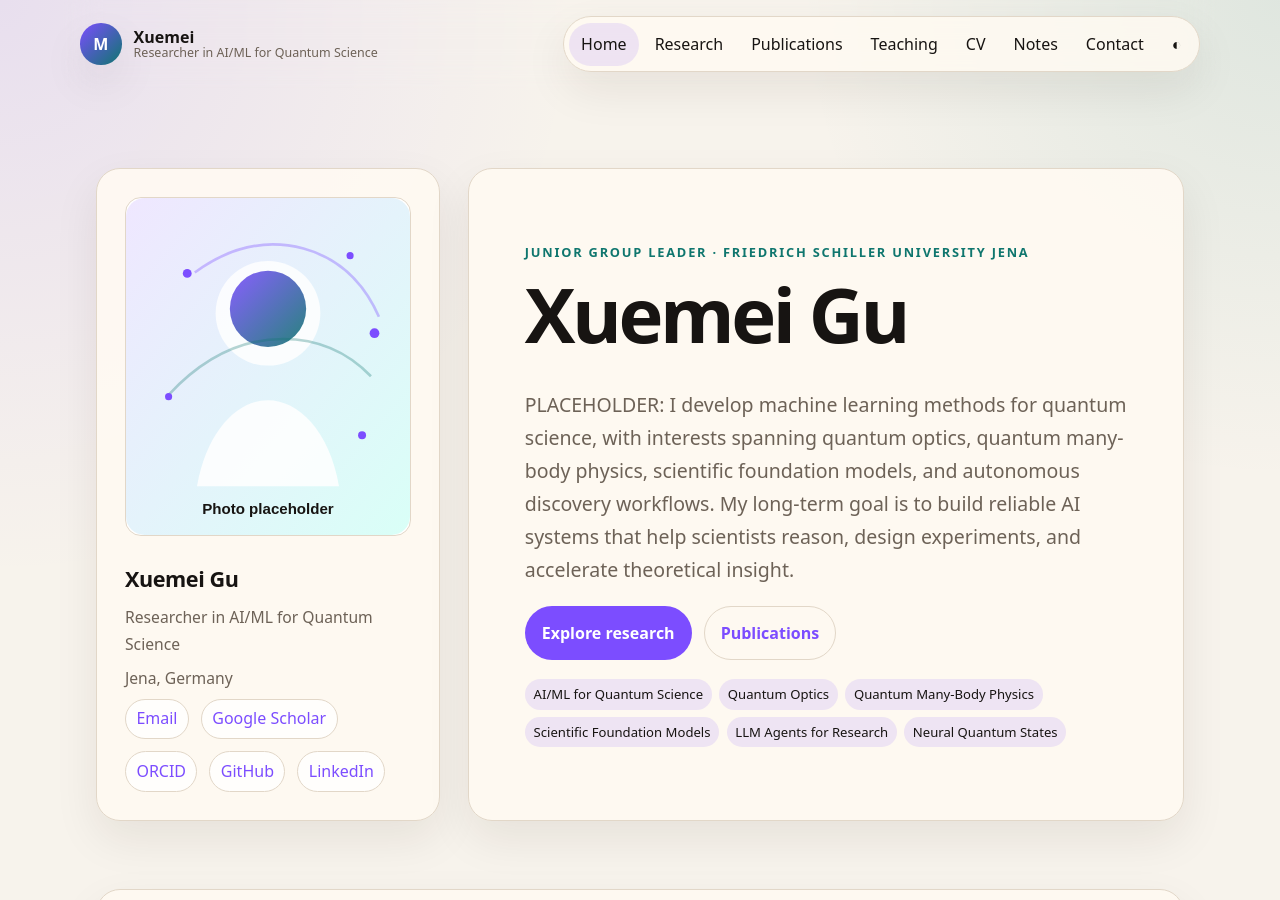
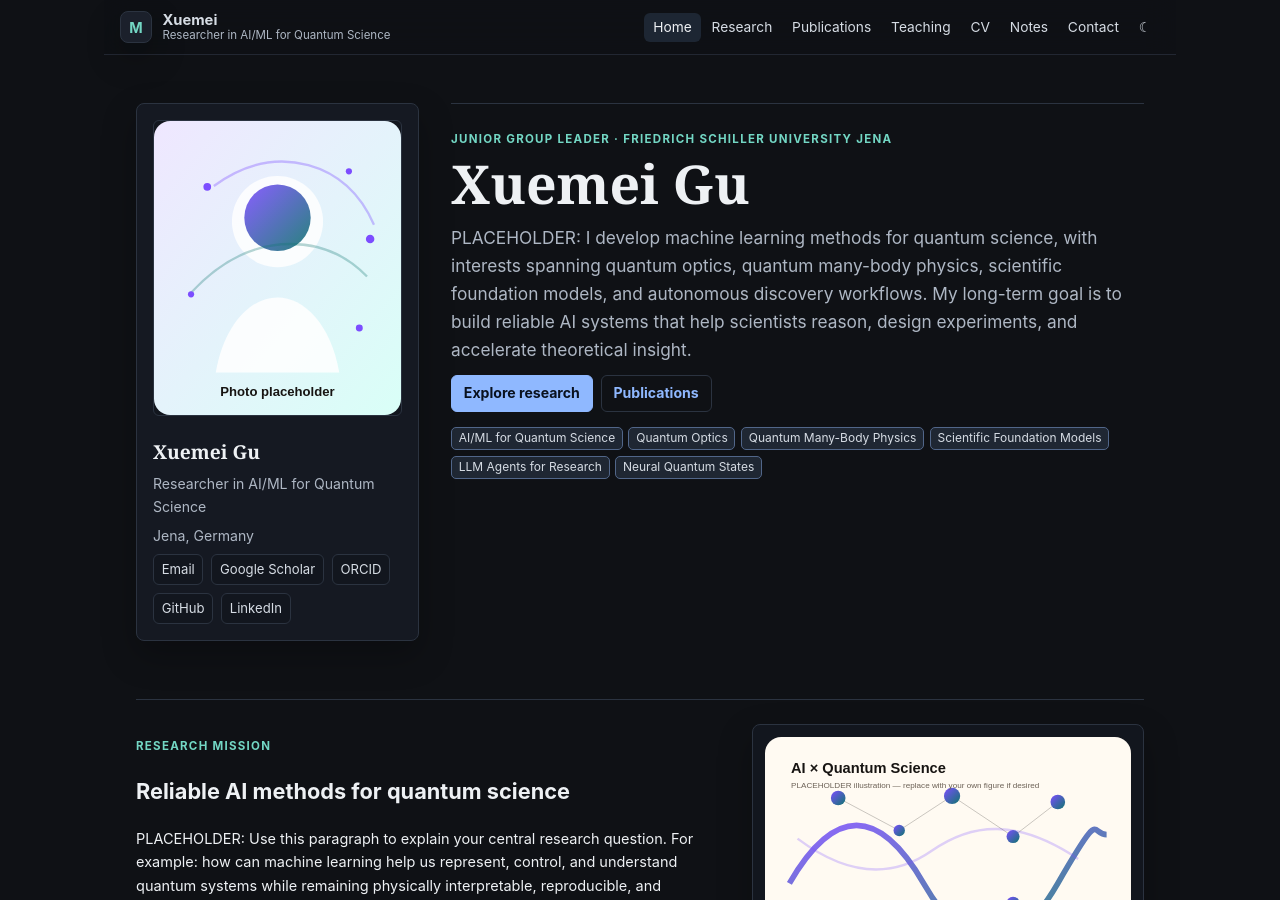
Before and after one commit to XuemeiGu/xuemeigu.github.io, a Jekyll site: the page built from index.md, in a window 1280 px wide and 900 px high. Built offline with Jekyll 4.4.1, drawn with Linux system fonts in a browser that asks for light colours.

Commit message:
update style

```diff
--- a/_includes/head.html
+++ b/_includes/head.html
@@ -3,7 +3,7 @@
   <meta name="viewport" content="width=device-width, initial-scale=1">
   <title>{% if page.title %}{{ page.title }} · {% endif %}{{ site.title }}</title>
   <meta name="description" content="{{ page.description | default: site.description | strip_html | normalize_whitespace }}">
-  <meta name="theme-color" content="#f7f3ec">
+  <meta name="theme-color" content="#0f1115">
   <meta property="og:title" content="{% if page.title %}{{ page.title }} · {% endif %}{{ site.title }}">
   <meta property="og:description" content="{{ page.description | default: site.description | strip_html | normalize_whitespace }}">
   <meta property="og:type" content="website">
--- a/_includes/header.html
+++ b/_includes/header.html
@@ -13,6 +13,6 @@
     {% for item in site.data.navigation %}
       <a href="{{ item.url | relative_url }}" {% if page.url == item.url %}aria-current="page"{% endif %}>{{ item.label }}</a>
     {% endfor %}
-    <button class="theme-toggle" type="button" aria-label="Toggle dark mode">◐</button>
+    <button class="theme-toggle" type="button" aria-label="Toggle color theme">☾</button>
   </nav>
 </header>
--- a/assets/css/main.css
+++ b/assets/css/main.css
@@ -1,29 +1,35 @@
 :root {
-  --bg: #f7f3ec;
-  --surface: #fffaf2;
-  --surface-strong: #ffffff;
-  --text: #171412;
-  --muted: #6d6257;
-  --line: #e2d7c8;
-  --accent: #7c4dff;
-  --accent-2: #0f766e;
-  --accent-soft: rgba(124, 77, 255, 0.12);
-  --shadow: 0 18px 45px rgba(34, 25, 18, 0.08);
-  --radius: 24px;
-  --max-width: 1120px;
+  color-scheme: dark;
+  --bg: #0f1115;
+  --surface: #151922;
+  --surface-strong: #1b202b;
+  --surface-subtle: #12161e;
+  --text: #eef1f4;
+  --muted: #aeb7c4;
+  --muted-strong: #d6dce4;
+  --line: #2b3340;
+  --accent: #8fb8ff;
+  --accent-2: #73d7c4;
+  --accent-soft: rgba(143, 184, 255, 0.13);
+  --shadow: 0 14px 34px rgba(0, 0, 0, 0.26);
+  --radius: 8px;
+  --max-width: 1040px;
 }
 
-:root[data-theme="dark"] {
-  --bg: #111217;
-  --surface: #191b23;
-  --surface-strong: #222532;
-  --text: #f4efe6;
-  --muted: #bbb2a6;
-  --line: #333746;
-  --accent: #b69cff;
-  --accent-2: #5eead4;
-  --accent-soft: rgba(182, 156, 255, 0.16);
-  --shadow: 0 18px 45px rgba(0, 0, 0, 0.25);
+:root[data-theme="light"] {
+  color-scheme: light;
+  --bg: #f6f7f9;
+  --surface: #ffffff;
+  --surface-strong: #ffffff;
+  --surface-subtle: #eef2f6;
+  --text: #171b21;
+  --muted: #5d6876;
+  --muted-strong: #333b46;
+  --line: #d8dee6;
+  --accent: #245fa8;
+  --accent-2: #177b6f;
+  --accent-soft: rgba(36, 95, 168, 0.1);
+  --shadow: 0 12px 28px rgba(20, 28, 38, 0.08);
 }
 
 * {
@@ -36,22 +42,22 @@
 
 body {
   margin: 0;
-  font-family: ui-sans-serif, system-ui, -apple-system, BlinkMacSystemFont, "Segoe UI", sans-serif;
-  font-size: 16px;
-  line-height: 1.7;
-  background:
-    radial-gradient(circle at top left, var(--accent-soft), transparent 36rem),
-    radial-gradient(circle at top right, rgba(15, 118, 110, 0.10), transparent 30rem),
-    var(--bg);
+  background: var(--bg);
   color: var(--text);
+  font-family: "Inter", ui-sans-serif, system-ui, -apple-system, BlinkMacSystemFont, "Segoe UI", sans-serif;
+  font-size: 14.5px;
+  line-height: 1.62;
+  text-rendering: optimizeLegibility;
 }
 
 a {
   color: var(--accent);
   text-decoration: none;
+  text-underline-offset: 0.18em;
 }
 
 a:hover {
+  color: var(--accent-2);
   text-decoration: underline;
 }
 
@@ -60,13 +66,17 @@
   height: auto;
 }
 
+p {
+  margin: 0.65rem 0;
+}
+
 .skip-link {
   position: absolute;
   left: -999px;
   top: 0;
   background: var(--text);
   color: var(--bg);
-  padding: 0.75rem 1rem;
+  padding: 0.55rem 0.8rem;
   z-index: 100;
 }
 
@@ -84,49 +94,66 @@
   justify-content: space-between;
   max-width: calc(var(--max-width) + 2rem);
   margin: 0 auto;
-  padding: 1rem;
+  padding: 0.7rem 1rem;
+  border-bottom: 1px solid color-mix(in srgb, var(--line) 70%, transparent);
+  background: color-mix(in srgb, var(--bg) 86%, transparent);
   backdrop-filter: blur(16px);
 }
 
 .brand {
   display: inline-flex;
   align-items: center;
-  gap: 0.75rem;
+  gap: 0.65rem;
+  min-width: 0;
   color: var(--text);
   text-decoration: none;
 }
 
+.brand:hover {
+  text-decoration: none;
+}
+
 .brand-mark {
-  width: 2.6rem;
-  height: 2.6rem;
+  width: 2rem;
+  height: 2rem;
   display: inline-grid;
+  flex: 0 0 auto;
   place-items: center;
-  border-radius: 50%;
-  background: linear-gradient(135deg, var(--accent), var(--accent-2));
-  color: white;
-  font-weight: 800;
+  border: 1px solid var(--line);
+  border-radius: var(--radius);
+  background: var(--surface-strong);
+  color: var(--accent-2);
+  font-size: 0.9rem;
+  font-weight: 750;
   box-shadow: var(--shadow);
 }
 
 .brand-text {
   display: grid;
+  min-width: 0;
   line-height: 1.15;
 }
 
+.brand-text strong {
+  overflow: hidden;
+  color: var(--muted-strong);
+  font-size: 0.92rem;
+  text-overflow: ellipsis;
+  white-space: nowrap;
+}
+
 .brand-text small {
+  overflow: hidden;
   color: var(--muted);
-  font-size: 0.78rem;
+  font-size: 0.72rem;
+  text-overflow: ellipsis;
+  white-space: nowrap;
 }
 
 .site-nav {
   display: flex;
   align-items: center;
-  gap: 0.25rem;
-  padding: 0.35rem;
-  border: 1px solid var(--line);
-  border-radius: 999px;
-  background: color-mix(in srgb, var(--surface) 82%, transparent);
-  box-shadow: var(--shadow);
+  gap: 0.12rem;
 }
 
 .site-nav a,
@@ -134,15 +161,17 @@
 .nav-toggle {
   border: 0;
   background: transparent;
-  color: var(--text);
+  color: var(--muted-strong);
   font: inherit;
   cursor: pointer;
 }
 
 .site-nav a,
 .theme-toggle {
-  padding: 0.5rem 0.75rem;
-  border-radius: 999px;
+  padding: 0.38rem 0.56rem;
+  border-radius: 6px;
+  font-size: 0.86rem;
+  line-height: 1.2;
   white-space: nowrap;
 }
 
@@ -150,70 +179,78 @@
 .site-nav a:hover,
 .theme-toggle:hover {
   background: var(--accent-soft);
+  color: var(--text);
   text-decoration: none;
 }
 
 .nav-toggle {
   display: none;
-  font-size: 1.5rem;
+  padding: 0.25rem 0.45rem;
+  font-size: 1.25rem;
 }
 
 .site-main {
   max-width: var(--max-width);
   margin: 0 auto;
-  padding: 1rem;
+  padding: 0 1rem 1rem;
 }
 
 .hero-grid {
   display: grid;
-  grid-template-columns: minmax(260px, 0.72fr) minmax(0, 1.5fr);
-  gap: 1.75rem;
-  align-items: stretch;
-  min-height: 68vh;
-  padding: 4rem 0 3rem;
+  grid-template-columns: minmax(220px, 0.58fr) minmax(0, 1.42fr);
+  gap: 2rem;
+  align-items: start;
+  padding: 3rem 0 2.2rem;
 }
 
 .hero-copy,
-.profile-card,
 .content-section,
 .page-hero {
+  border-top: 1px solid var(--line);
+}
+
+.profile-card,
+.card,
+.filter-panel,
+.visual-card {
   border: 1px solid var(--line);
   border-radius: var(--radius);
-  background: color-mix(in srgb, var(--surface) 92%, transparent);
+  background: var(--surface);
   box-shadow: var(--shadow);
 }
 
 .hero-copy {
-  padding: clamp(2rem, 4.5vw, 3.5rem);
-  display: flex;
-  flex-direction: column;
-  justify-content: center;
+  padding: 1.6rem 0 0;
 }
 
 .hero-copy h1,
 .page-hero h1,
 .prose h1 {
-  font-size: clamp(2.35rem, 6vw, 4.75rem);
-  line-height: 1.02;
-  letter-spacing: -0.045em;
-  margin: 0.2rem 0 1rem;
+  margin: 0.18rem 0 0.7rem;
+  color: var(--text);
+  font-family: Georgia, "Times New Roman", serif;
+  font-size: clamp(2rem, 4.2vw, 3.35rem);
+  font-weight: 650;
+  letter-spacing: 0;
+  line-height: 1.08;
 }
 
 .hero-copy .lead,
 .page-hero .lead,
 .prose .lead {
-  font-size: clamp(1.02rem, 1.6vw, 1.22rem);
+  max-width: 70ch;
   color: var(--muted);
-  max-width: 68ch;
+  font-size: clamp(0.98rem, 1.35vw, 1.08rem);
+  line-height: 1.62;
 }
 
 .eyebrow {
-  margin: 0 0 0.5rem;
+  margin: 0 0 0.42rem;
   color: var(--accent-2);
-  font-size: 0.8rem;
+  font-size: 0.72rem;
+  font-weight: 750;
+  letter-spacing: 0.11em;
   text-transform: uppercase;
-  letter-spacing: 0.14em;
-  font-weight: 800;
 }
 
 .hero-actions,
@@ -223,7 +260,7 @@
 .filter-buttons {
   display: flex;
   flex-wrap: wrap;
-  gap: 0.75rem;
+  gap: 0.5rem;
   align-items: center;
 }
 
@@ -231,19 +268,23 @@
   display: inline-flex;
   align-items: center;
   justify-content: center;
-  gap: 0.4rem;
-  padding: 0.78rem 1rem;
-  border-radius: 999px;
+  gap: 0.35rem;
+  padding: 0.56rem 0.74rem;
+  border: 1px solid var(--accent);
+  border-radius: 6px;
   background: var(--accent);
-  color: white;
-  font-weight: 750;
+  color: #09111f;
+  font-size: 0.88rem;
+  font-weight: 720;
+  line-height: 1.2;
   text-decoration: none;
-  border: 1px solid transparent;
 }
 
 .button:hover {
+  background: var(--accent-2);
+  border-color: var(--accent-2);
+  color: #07120f;
   text-decoration: none;
-  transform: translateY(-1px);
 }
 
 .button.secondary {
@@ -252,66 +293,88 @@
   border-color: var(--line);
 }
 
+.button.secondary:hover {
+  color: var(--accent-2);
+  border-color: var(--accent-2);
+}
+
 .button.small {
-  padding: 0.55rem 0.8rem;
-  font-size: 0.92rem;
+  padding: 0.42rem 0.62rem;
+  font-size: 0.82rem;
 }
 
 .profile-card {
-  padding: 1.75rem;
-  align-self: center;
+  padding: 1rem;
+  align-self: start;
   text-align: left;
 }
 
 .profile-photo {
   width: 100%;
-  border-radius: calc(var(--radius) - 8px);
+  border-radius: 6px;
   border: 1px solid var(--line);
-  background: var(--surface-strong);
+  background: var(--surface-subtle);
 }
 
 .profile-card h2 {
-  margin: 1rem 0 0.2rem;
-  font-size: 1.35rem;
-  letter-spacing: -0.02em;
+  margin: 0.85rem 0 0.2rem;
+  color: var(--text);
+  font-family: Georgia, "Times New Roman", serif;
+  font-size: 1.2rem;
+  font-weight: 650;
+  letter-spacing: 0;
 }
 
 .profile-card p {
-  margin: 0.45rem 0;
+  margin: 0.38rem 0;
   color: var(--muted);
-  font-size: 0.98rem;
+  font-size: 0.88rem;
 }
 
 .profile-links a,
 .link-row a,
 .footer-links a {
-  padding: 0.35rem 0.65rem;
+  padding: 0.25rem 0.48rem;
   border: 1px solid var(--line);
-  border-radius: 999px;
-  background: color-mix(in srgb, var(--surface-strong) 80%, transparent);
+  border-radius: 6px;
+  background: var(--surface-subtle);
+  color: var(--muted-strong);
+  font-size: 0.82rem;
+}
+
+.profile-links a:hover,
+.link-row a:hover,
+.footer-links a:hover {
+  border-color: var(--accent-2);
+  color: var(--accent-2);
+  text-decoration: none;
 }
 
 .content-section,
 .page-hero {
-  padding: clamp(1.3rem, 4vw, 2.5rem);
-  margin: 1.3rem 0;
+  padding: 1.45rem 0 0;
+  margin: 1.45rem 0;
 }
 
 .page-hero.compact {
-  margin-top: 3rem;
+  margin-top: 2.2rem;
 }
 
 .split {
   display: grid;
-  grid-template-columns: minmax(0, 1fr) minmax(260px, 0.75fr);
-  gap: 2rem;
+  grid-template-columns: minmax(0, 1.06fr) minmax(220px, 0.7fr);
+  gap: 1.4rem;
   align-items: center;
 }
 
 .visual-card {
-  padding: 1rem;
-  border-radius: calc(var(--radius) - 8px);
-  background: linear-gradient(135deg, var(--accent-soft), rgba(15, 118, 110, 0.08));
+  padding: 0.75rem;
+  background: var(--surface-subtle);
+}
+
+.visual-card img {
+  display: block;
+  border-radius: 6px;
 }
 
 .section-heading {
@@ -319,19 +382,23 @@
   justify-content: space-between;
   gap: 1rem;
   align-items: end;
-  margin-bottom: 1rem;
+  margin-bottom: 0.85rem;
 }
 
 .section-heading h2,
 .prose h2 {
-  margin: 0.2rem 0 0;
-  font-size: clamp(1.45rem, 2.5vw, 2.15rem);
-  letter-spacing: -0.03em;
+  margin: 0.15rem 0 0;
+  color: var(--text);
+  font-family: Georgia, "Times New Roman", serif;
+  font-size: clamp(1.25rem, 2vw, 1.72rem);
+  font-weight: 650;
+  letter-spacing: 0;
+  line-height: 1.2;
 }
 
 .card-grid {
   display: grid;
-  gap: 1rem;
+  gap: 0.8rem;
 }
 
 .card-grid.two {
@@ -344,84 +411,94 @@
 
 .stack {
   display: grid;
-  gap: 1rem;
+  gap: 0.8rem;
 }
 
 .card {
-  padding: 1.2rem;
-  border: 1px solid var(--line);
-  border-radius: calc(var(--radius) - 8px);
-  background: var(--surface-strong);
+  padding: 0.95rem;
 }
 
 .card h3 {
-  margin: 0.25rem 0 0.5rem;
-  font-size: 1.12rem;
+  margin: 0.22rem 0 0.38rem;
+  color: var(--text);
+  font-size: 1rem;
+  line-height: 1.35;
 }
 
 .card p {
   color: var(--muted);
+  font-size: 0.9rem;
 }
 
 .card-meta {
   display: flex;
   flex-wrap: wrap;
-  gap: 0.45rem;
+  gap: 0.35rem;
   color: var(--muted);
-  font-size: 0.86rem;
+  font-size: 0.76rem;
 }
 
 .card-meta span {
-  padding: 0.2rem 0.5rem;
+  padding: 0.14rem 0.38rem;
   border: 1px solid var(--line);
-  border-radius: 999px;
+  border-radius: 5px;
+  background: var(--surface-subtle);
 }
 
 .tag-row {
   display: flex;
   flex-wrap: wrap;
-  gap: 0.45rem;
-  margin-top: 0.8rem;
+  gap: 0.35rem;
+  margin-top: 0.65rem;
 }
 
 .spacious {
-  margin-top: 1.2rem;
+  margin-top: 0.95rem;
 }
 
 .tag {
   display: inline-flex;
-  padding: 0.25rem 0.55rem;
-  border-radius: 999px;
+  padding: 0.16rem 0.42rem;
+  border: 1px solid color-mix(in srgb, var(--accent) 38%, var(--line));
+  border-radius: 5px;
   background: var(--accent-soft);
-  color: var(--text);
-  font-size: 0.82rem;
+  color: var(--muted-strong);
+  font-size: 0.75rem;
+  line-height: 1.35;
 }
 
 .timeline {
   display: grid;
-  gap: 1rem;
+  gap: 0.8rem;
 }
 
 .timeline article {
-  padding-left: 1rem;
-  border-left: 3px solid var(--accent);
+  padding-left: 0.8rem;
+  border-left: 2px solid var(--accent);
 }
 
 .timeline time {
   color: var(--muted);
-  font-weight: 700;
+  font-size: 0.8rem;
+  font-weight: 720;
 }
 
 .timeline h3 {
-  margin: 0.15rem 0;
+  margin: 0.08rem 0;
+  color: var(--text);
+  font-size: 1rem;
+}
+
+.timeline p {
+  color: var(--muted);
 }
 
 .prose {
-  max-width: 78ch;
+  max-width: 74ch;
 }
 
 .prose.article-page {
-  max-width: 900px;
+  max-width: 860px;
 }
 
 .prose p,
@@ -429,83 +506,101 @@
   color: var(--muted);
 }
 
+.prose h3 {
+  margin: 1.25rem 0 0.35rem;
+  color: var(--text);
+  font-size: 1.08rem;
+  line-height: 1.3;
+}
+
+.prose ul,
+.prose ol {
+  padding-left: 1.25rem;
+}
+
 .prose blockquote {
-  margin: 1.2rem 0;
-  padding: 1rem 1.2rem;
-  border-left: 4px solid var(--accent);
-  background: var(--accent-soft);
-  border-radius: 0 16px 16px 0;
+  margin: 1rem 0;
+  padding: 0.8rem 1rem;
+  border-left: 3px solid var(--accent);
+  border-radius: 0 6px 6px 0;
+  background: var(--surface-subtle);
 }
 
 .prose code,
 .prose pre {
-  background: color-mix(in srgb, var(--surface-strong) 88%, var(--accent-soft));
   border: 1px solid var(--line);
-  border-radius: 12px;
+  border-radius: 6px;
+  background: var(--surface-subtle);
 }
 
 .prose code {
-  padding: 0.1rem 0.3rem;
+  padding: 0.08rem 0.25rem;
 }
 
 .prose pre {
-  padding: 1rem;
+  padding: 0.85rem;
   overflow: auto;
 }
 
 .authors {
-  color: var(--text) !important;
+  color: var(--muted-strong) !important;
 }
 
 .article-meta,
 .small {
   color: var(--muted);
-  font-size: 0.92rem;
+  font-size: 0.84rem;
 }
 
 .filter-panel {
   display: grid;
-  gap: 0.75rem;
-  margin: 1.2rem 0;
-  padding: 1rem;
-  border: 1px solid var(--line);
-  border-radius: calc(var(--radius) - 8px);
-  background: var(--surface-strong);
+  gap: 0.65rem;
+  margin: 1rem 0;
+  padding: 0.85rem;
 }
 
 .filter-panel label {
-  font-weight: 800;
+  color: var(--muted-strong);
+  font-size: 0.84rem;
+  font-weight: 740;
 }
 
 .filter-panel input {
   width: 100%;
-  padding: 0.85rem 1rem;
-  border-radius: 16px;
+  padding: 0.62rem 0.72rem;
   border: 1px solid var(--line);
-  background: var(--surface);
+  border-radius: 6px;
+  background: var(--surface-subtle);
   color: var(--text);
   font: inherit;
 }
 
+.filter-panel input::placeholder {
+  color: color-mix(in srgb, var(--muted) 75%, transparent);
+}
+
 .filter-button {
-  padding: 0.45rem 0.75rem;
+  padding: 0.32rem 0.56rem;
   border: 1px solid var(--line);
-  border-radius: 999px;
+  border-radius: 6px;
   background: transparent;
-  color: var(--text);
+  color: var(--muted-strong);
   font: inherit;
+  font-size: 0.82rem;
   cursor: pointer;
 }
 
 .filter-button.active,
 .filter-button:hover {
+  border-color: color-mix(in srgb, var(--accent) 70%, var(--line));
   background: var(--accent-soft);
+  color: var(--text);
 }
 
 .site-footer {
   max-width: var(--max-width);
   margin: 2rem auto 0;
-  padding: 2rem 1rem 3rem;
+  padding: 1.5rem 1rem 2.4rem;
   color: var(--muted);
   border-top: 1px solid var(--line);
 }
@@ -523,7 +618,12 @@
   }
 
   .hero-grid {
-    padding-top: 2rem;
+    gap: 1.35rem;
+    padding-top: 1.5rem;
+  }
+
+  .profile-card {
+    max-width: 340px;
   }
 
   .section-heading {
@@ -537,14 +637,18 @@
 
   .site-nav {
     position: absolute;
-    top: 4.7rem;
+    top: 3.6rem;
     right: 1rem;
     left: 1rem;
     display: none;
     flex-direction: column;
     align-items: stretch;
-    border-radius: 20px;
-    padding: 0.75rem;
+    gap: 0.25rem;
+    padding: 0.7rem;
+    border: 1px solid var(--line);
+    border-radius: var(--radius);
+    background: var(--surface);
+    box-shadow: var(--shadow);
   }
 
   .site-nav.open {
@@ -560,3 +664,22 @@
     display: none;
   }
 }
+
+@media (max-width: 520px) {
+  body {
+    font-size: 14px;
+  }
+
+  .site-header,
+  .site-main,
+  .site-footer {
+    padding-left: 0.85rem;
+    padding-right: 0.85rem;
+  }
+
+  .hero-copy h1,
+  .page-hero h1,
+  .prose h1 {
+    font-size: 1.85rem;
+  }
+}
--- a/assets/js/site.js
+++ b/assets/js/site.js
@@ -1,16 +1,16 @@
 (function () {
   const root = document.documentElement;
   const storedTheme = localStorage.getItem('theme');
-  if (storedTheme) {
-    root.setAttribute('data-theme', storedTheme);
-  }
+  root.setAttribute('data-theme', storedTheme || 'dark');
 
   const themeButton = document.querySelector('.theme-toggle');
   if (themeButton) {
+    themeButton.textContent = root.getAttribute('data-theme') === 'dark' ? '☾' : '☀';
     themeButton.addEventListener('click', () => {
       const current = root.getAttribute('data-theme') === 'dark' ? 'light' : 'dark';
       root.setAttribute('data-theme', current);
       localStorage.setItem('theme', current);
+      themeButton.textContent = current === 'dark' ? '☾' : '☀';
     });
   }
 
```
